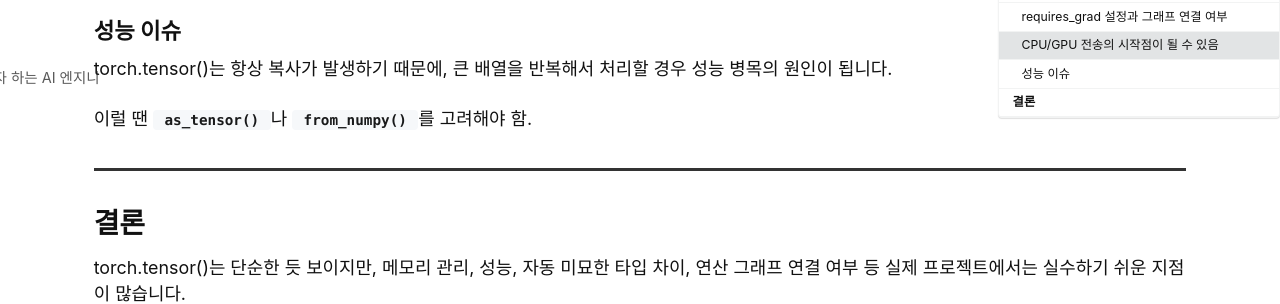
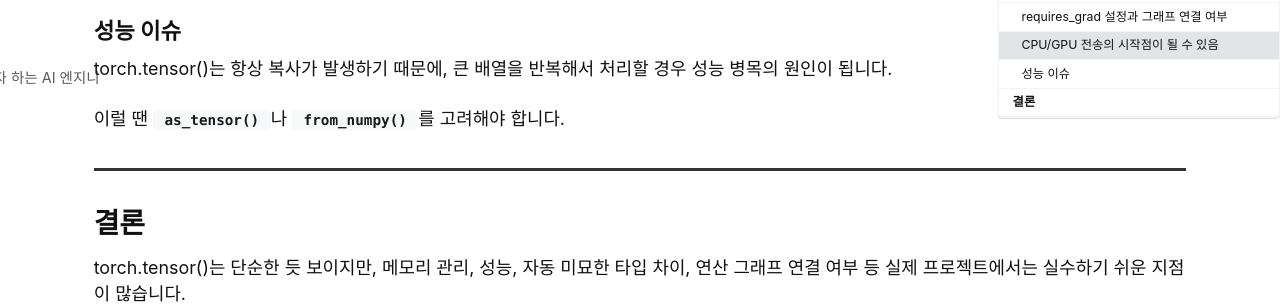
Before and after one commit to AIminions/AIminions.github.io, a Jekyll site: the page built from _posts/2025-06-05-ms-ai-school-launch2.md, in a window 1280 px wide and 900 px high, scrolled down 1881 px. Shown: the part 152-456 px from the top of the window. Built offline with Jekyll 4.4.1, drawn with Linux system fonts in a browser that asks for light colours; cached includes are drawn as plain includes; comment, search, counter and statistics services are not loaded.

Commit message:
ㅁㄻㄹㄻㄻ

```diff
--- a/_posts/2025-06-05-ms-ai-school-launch2.md
+++ b/_posts/2025-06-05-ms-ai-school-launch2.md
@@ -88,7 +88,7 @@ torch.tensor()는 항상 CPU에 텐서를 생성합니다. to(device)를 해줘
 
 torch.tensor()는 항상 복사가 발생하기 때문에, 큰 배열을 반복해서 처리할 경우 성능 병목의 원인이 됩니다.
 
-이럴 땐 `as_tensor()`나 `from_numpy()`를 고려해야 함.
+이럴 땐 `as_tensor()`나 `from_numpy()`를 고려해야 합니다.
 
 ---
 
```
